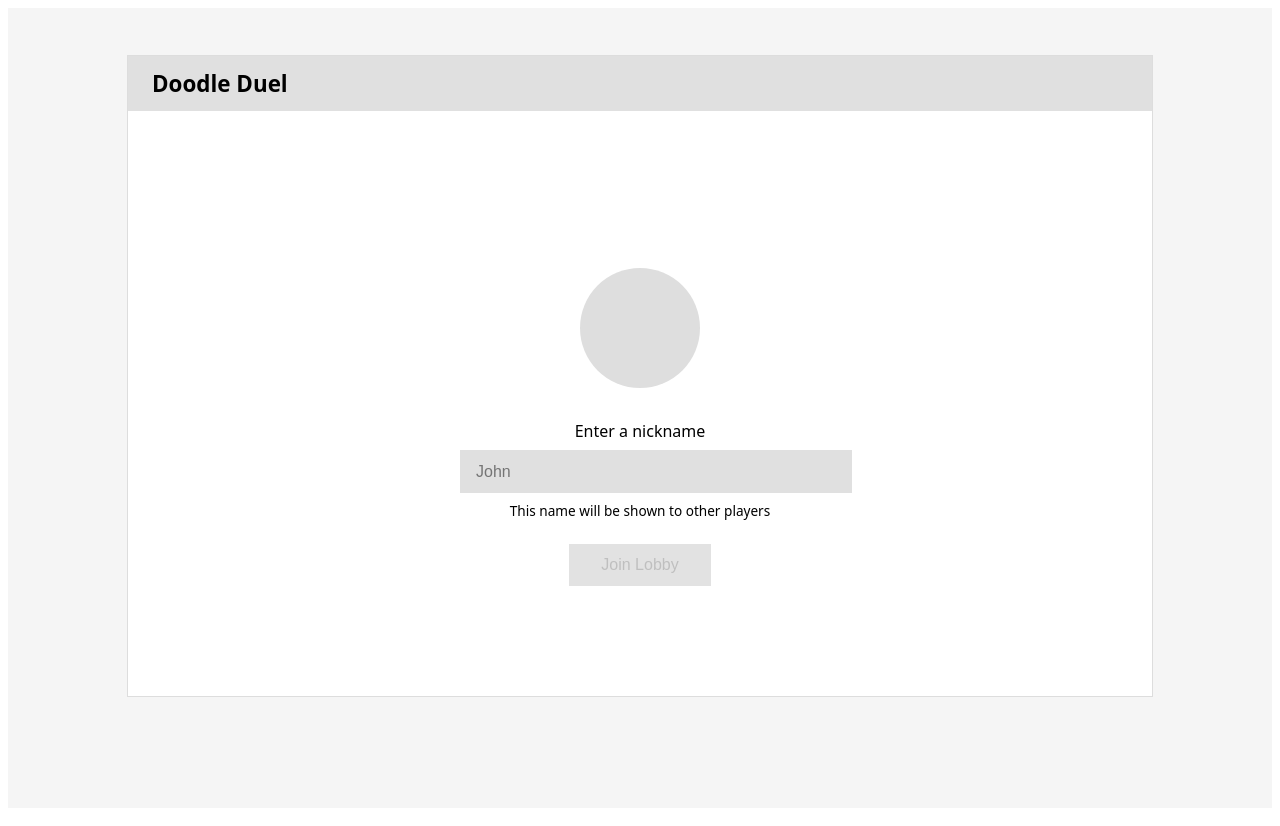
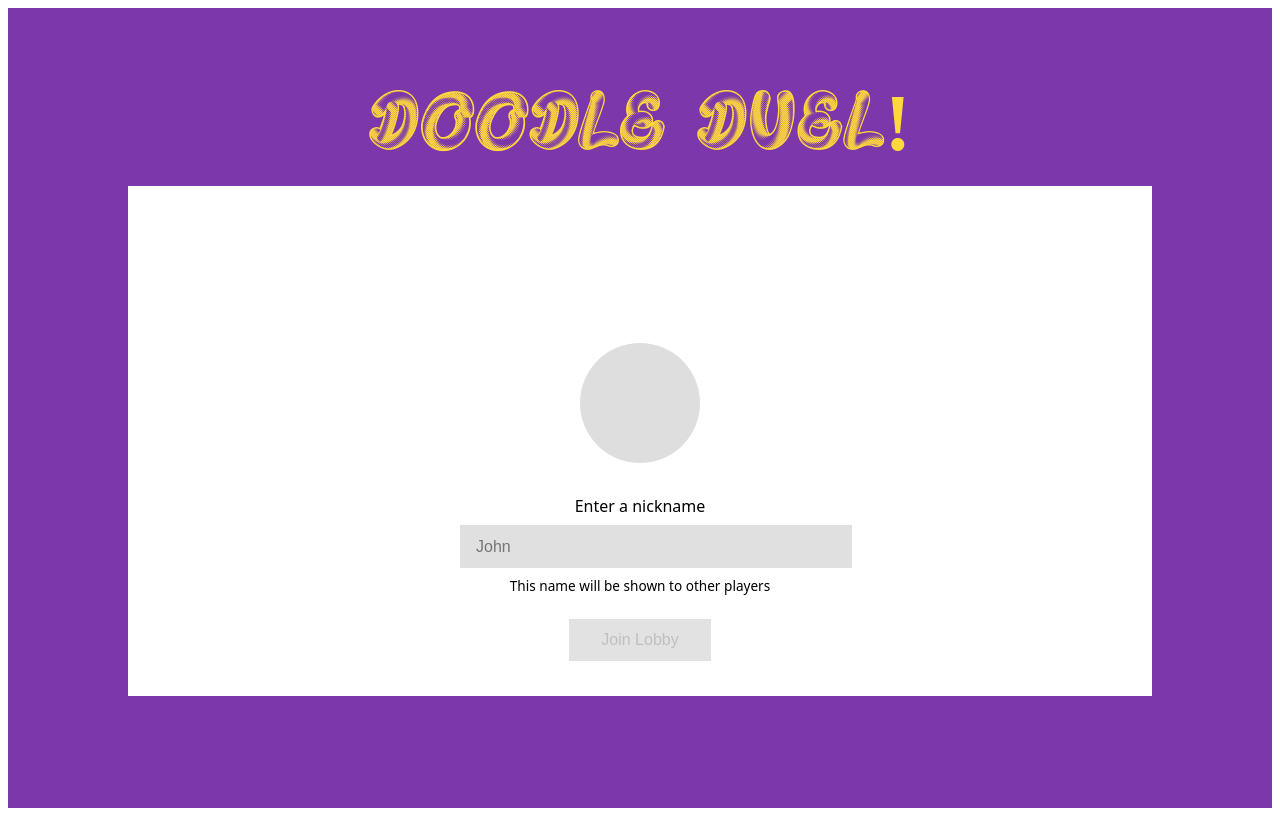
Before and after one commit to lswinny/doodle-duel-FE, a React (Vite) app: page / in a window 1280 px wide. Built offline with nearby package versions, Linux system fonts and the light colour scheme; no server answers.

Commit message:
update pages with CSS for header and button updates

```diff
--- a/src/Components/Canvas.jsx
+++ b/src/Components/Canvas.jsx
@@ -191,8 +191,7 @@ function Canvas({ nickname, token }) {
         <>
           <section className="screen">
             <header className="screen__header">
-              <h1 className="screen__title">Canvas</h1>
-              {roomCode && <p>Room: {roomCode}</p>}
+              <h1 className="screen__title">Doodle Duel!</h1>
             </header>
 
             <div className="screen__body">
--- a/src/Components/LandingPage.jsx
+++ b/src/Components/LandingPage.jsx
@@ -24,7 +24,7 @@ function LandingPage({ nickname, setNickname }) {
   return (
     <section className="screen landing-screen">
       <header className="screen__header">
-        <h1 className="screen__title">Doodle Duel</h1>
+        <h1 className="screen__title">Doodle Duel!</h1>
       </header>
 
       <div className="screen__body">
--- a/src/Components/LobbyPage.jsx
+++ b/src/Components/LobbyPage.jsx
@@ -49,11 +49,12 @@ export default function LobbyPage({ nickname, token, rooms, setRooms }) {
   return (
     <section className="screen">
       <header className="screen__header">
-        <h1 className="screen__title">Lobby</h1>
+        <h1 className="screen__title">Doodle Duel!</h1>
       </header>
 
       <div className="screen__body">
-        <p>Hi {nickname || "Player"}! Lobby coming soon…</p>
+        <p>Hi {nickname || "Player"}! Welcome to the Lobby!</p>
+        <p>Please create or join a room!</p>
 
         <button className="primary-button" onClick={handleCreateRoom}>
           Create room
--- a/src/Components/ResultsPage.jsx
+++ b/src/Components/ResultsPage.jsx
@@ -9,10 +9,10 @@ function ResultsPage() {
   const [room, setRoom] = useState(null);
 
   useEffect(() => {
-    socket.emit("get-room-data", {roomCode});
+    socket.emit("get-room-data", { roomCode });
 
-    function handleRoomData(roomInfo){
-      if (!roomInfo){
+    function handleRoomData(roomInfo) {
+      if (!roomInfo) {
         alert("Room no longer exists");
         navigate("/lobby");
         return;
@@ -24,21 +24,18 @@ function ResultsPage() {
     return () => socket.off("room:data", handleRoomData);
   }, [roomCode, navigate]);
 
-  console.log(room)
+  console.log(room);
 
   if (!room) return <p>Loading results...</p>;
 
   return (
     <section className="screen">
       <header className="screen__header">
-      <h1 className="screen__title">Results for Room: {roomCode}</h1>
+        <h1 className="screen__title">Doodle Duel!</h1>
       </header>
 
       <div className="results-container">
-
-      <h2 style={{ textAlign: "center", marginBottom: "1rem" }}>
-        Round Results
-      </h2>
+        <h2 style={{ textAlign: "center", marginBottom: "1rem" }}>Round Results</h2>
 
         <div className="results-images">
           {Object.entries(room.players).map(([socketId, player]) => {
@@ -46,7 +43,6 @@ function ResultsPage() {
 
             return (
               <div className="results-player" key={socketId}>
-
                 {/* Drawing image placeholder */}
                 <div className="results-image-placeholder">
                   {/* For real images later:
@@ -61,15 +57,19 @@ function ResultsPage() {
                 <p className="results-player-name">{player.nickname}</p>
 
                 {/* AI Score — per player */}
-              <p className="results-player-score">
-                Score: {score}
-              </p>
-
+                <p className="results-player-score">Score: {score}</p>
               </div>
             );
           })}
         </div>
-
+        <div className="nav-buttons" style={{ marginTop: "2rem", textAlign: "center" }}>
+          <button style={{ marginRight: "1rem" }} onClick={() => navigate("/lobby")}>
+            Quit
+          </button>
+          <button style={{ marginLeft: "1rem" }} onClick={() => navigate(`/canvas/${roomCode}`)}>
+            Next Round
+          </button>
+        </div>
       </div>
     </section>
   );
--- a/src/Components/RoomPage.jsx
+++ b/src/Components/RoomPage.jsx
@@ -38,7 +38,7 @@ function RoomPage({ nickname, token }) {
   return (
     <section className="screen">
       <header className="screen__header">
-        <h1 className="screen__title">Room {roomCode || "…"}</h1>
+        <h1 className="screen__title">Doodle Duel!</h1>
       </header>
 
       <div className="screen__body">
--- a/src/styles.css
+++ b/src/styles.css
@@ -3,29 +3,52 @@
   display: flex;
   justify-content: center;
   align-items: flex-start;
-  background: #f5f5f5;
+  background: #7c38aa;
   padding: 3rem 1rem;
   box-sizing: border-box;
   font-family: system-ui, -apple-system, BlinkMacSystemFont, "Segoe UI",
     sans-serif;
 }
 
+@font-face {
+  font-family: "DoodleNoodle";
+  src: url("./Assets/Fonts/ORGANICAL PERSONAL USE.ttf") format("truetype");
+  font-weight: normal;
+  font-style: normal;
+
+}
+
 .screen {
   width: 80vw;
   height: 80vh;
   background: white;
-  box-shadow: 0 0 0 1px #ddd;
+  /* box-shadow: 0 0 0 1px #ddd; */
 }
 
 .screen__header {
-  background: #e0e0e0;
+  background: #7c38aa;
   padding: 0.75rem 1.5rem;
+  text-align: center;
+  font-family: "DoodleNoodle";
 }
 
 .screen__title {
   margin: 0;
-  font-size: 1.4rem;
+  font-size: 5rem;
   font-weight: 600;
+  color: #ffd93b;
+}
+
+
+
+/* Outline / shadow layer */
+.screen__title::before {
+  content: attr(data-text);
+  position: absolute;
+  left: 4px;   /* horizontal offset */
+  top: 4px;    /* vertical offset */
+  color: #e69500; /* darker yellow / orange */
+  z-index: -1;
 }
 
 .screen__body {
@@ -150,3 +173,39 @@
   font-size: 1.3rem;
   font-weight: 600;
 }
+
+.nav-buttons{
+  display: flex;
+  justify-content: center;
+  gap: 2rem;
+  margin-top: 3rem;
+}
+
+.nav-buttons button {
+  padding: 1rem 2rem;          /* bigger clickable area */
+  font-size: 1.2rem;           /* larger text */
+  border: none;
+  border-radius: 8px;          /* rounded corners */
+  background: #ffd93b;         /* yellow background */
+  color: #000000;              /* darker text for contrast */
+  cursor: pointer;
+  font-weight: bold;
+  transition: transform 0.2s, box-shadow 0.2s;
+}
+
+.secondary-button {
+  padding: 1rem 2rem;          /* bigger clickable area */
+  font-size: 1.2rem;           /* larger text */
+  border: none;
+  border-radius: 8px;          /* rounded corners */
+  background: #ffd93b;         /* yellow background */
+  color: #000000;              /* darker text for contrast */
+  cursor: pointer;
+  font-weight: bold;
+  transition: transform 0.2s, box-shadow 0.2s;
+}
+
+button:hover {
+  transform: translateY(-2px);      /* subtle lift on hover */
+  box-shadow: 0 4px 8px rgba(0,0,0,0.2);
+}
```
Also changed, not shown: src/Assets/Fonts/ORGANICAL PERSONAL USE.ttf (added). Lines whose indentation alone changed are shown as unchanged.
